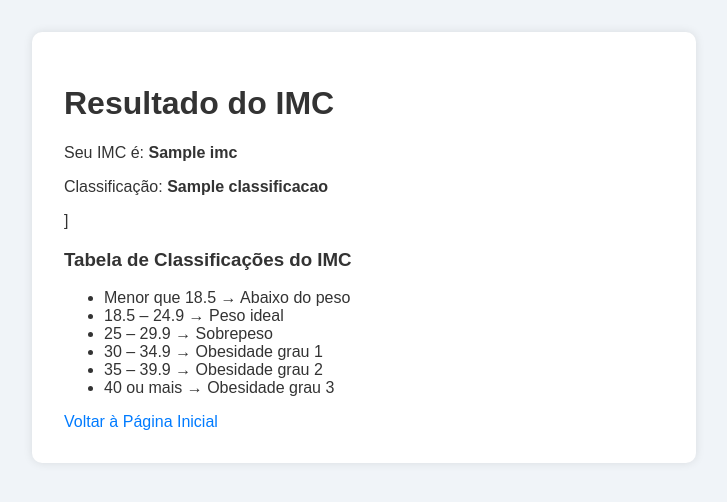
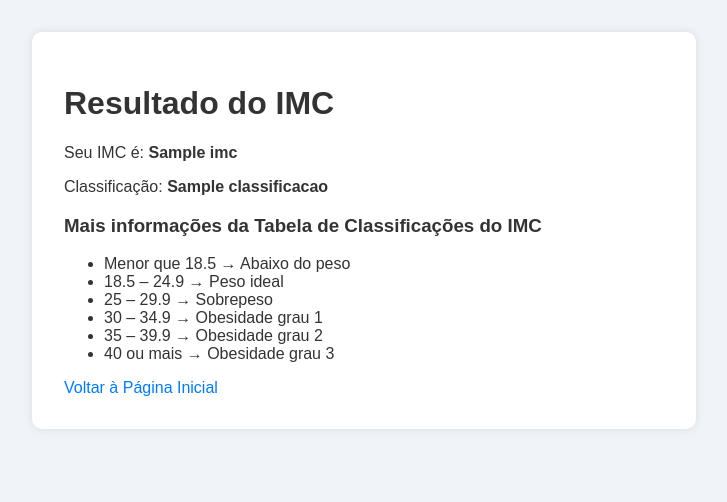
Before and after one commit to Marcosmac01/calculadora-imc, a Flask app: template templates/resultado.html in a window 1280 px wide. Shown: the top 502 px of the page, without its empty margins (276-1003 px from the left). Run offline with Flask 3, Linux system fonts and the light colour scheme; the template is opened without the code that fills it: most values are stand-ins (such as "Sample title", 1, 10 or a date in 2020).

Commit message:
Update resultado.html

```diff
--- a/templates/resultado.html
+++ b/templates/resultado.html
@@ -10,9 +10,9 @@
     <div class="container">
         <h1>Resultado do IMC</h1>
         <p>Seu IMC é: <strong>{{ imc }}</strong></p>
-        <p>Classificação: <strong>{{ classificacao }}</strong></p>]
+        <p>Classificação: <strong>{{ classificacao }}</strong></p>
     </p><p>
-        <h3>Tabela de Classificações do IMC</h3>
+        <h3>Mais informações da Tabela de Classificações do IMC</h3>
         <ul>
             <li>Menor que 18.5 → Abaixo do peso</li>
             <li>18.5 – 24.9 → Peso ideal</li>
```
